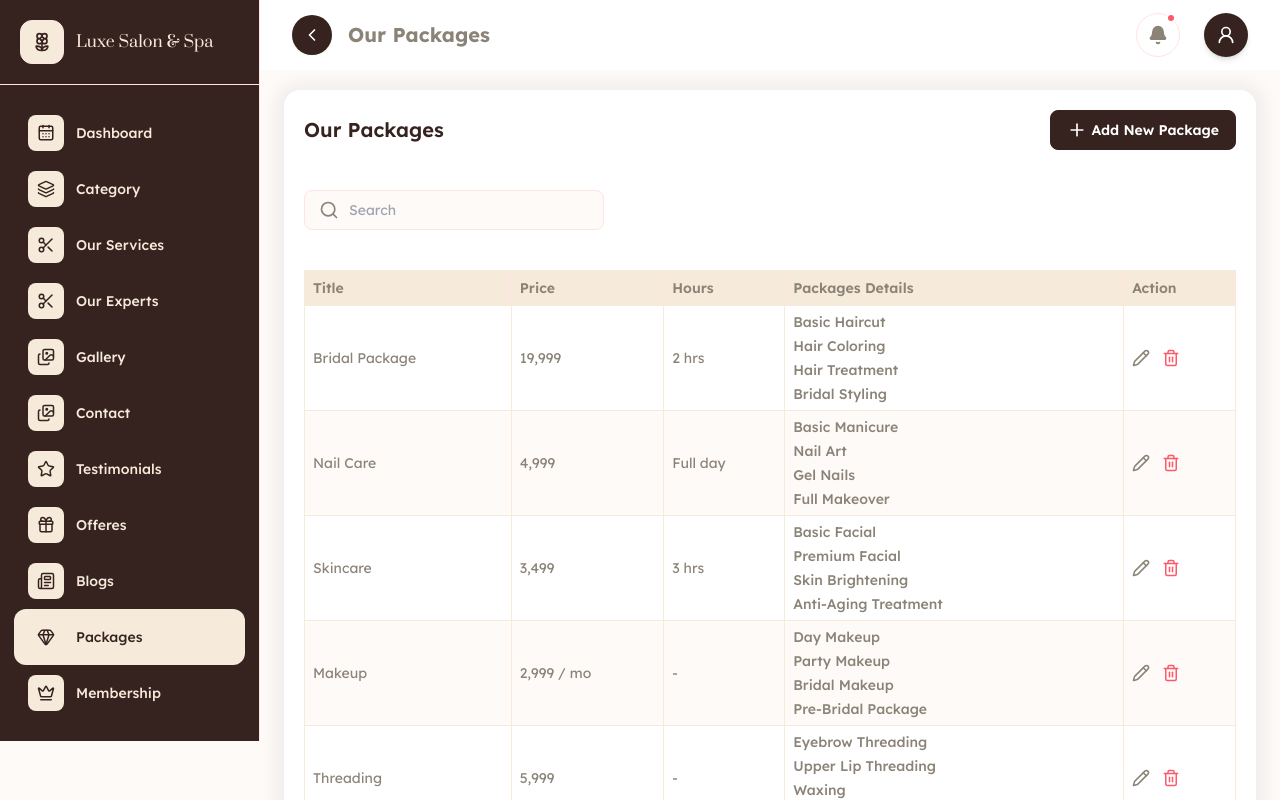
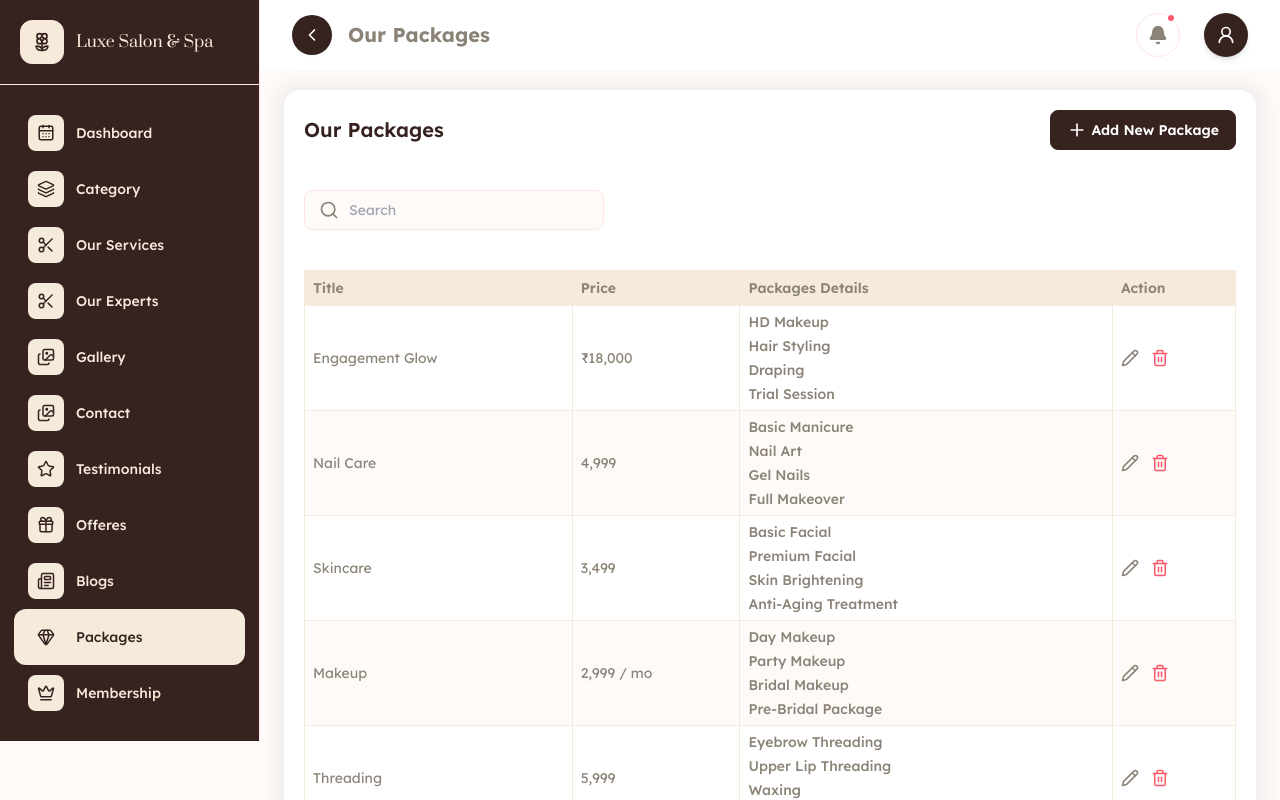
Before and after one commit to dhruviscalelot/Beauty_Parlour5_Admin, a React (Vite) app: page /packages in a window 1280 px wide. Built offline with nearby package versions, Linux system fonts and the light colour scheme; sample sign-in values are in the browser's storage; a web font is replaced by a local one.

Commit message:
services-packages-gallery for the changes implement

```diff
--- a/src/common/CommonArray.jsx
+++ b/src/common/CommonArray.jsx
@@ -106,9 +106,8 @@ export const MainMenu = [
 export const galleryTag = [,
     { value: "Bridal", label: "Bridal" },
     { value: "Hair", label: "Hair" },
-    { value: "Facial", label: "Facial" },
+    { value: "Skin", label: "Facial" },
     { value: "Nails", label: "Nails" },
-    { value: "Salon Interior", label: "Salon Interior" },
     { value: "Spa", label: "Spa" },
     { value: "Mehendi", label: "Mehendi" },
 ]
--- a/src/data/gallery.js
+++ b/src/data/gallery.js
@@ -13,7 +13,7 @@ export const galleryData = [
     image:
       "https://images.unsplash.com/photo-1487412947147-5cebf100ffc2?auto=format&fit=crop&w=800&q=80",
     type: "Image",
-    tag: "Hair Styling"
+    tag: "Hair"
   },
   {
     id: 3,
@@ -21,7 +21,7 @@ export const galleryData = [
     image:
       "https://images.unsplash.com/photo-1512496015851-a90fb38ba796?auto=format&fit=crop&w=800&q=80",
     type: "Image",
-    tag: "Facial"
+    tag: "Skin"
   },
   {
     id: 4,
@@ -29,7 +29,7 @@ export const galleryData = [
     image:
       "https://images.unsplash.com/photo-1570172619644-dfd03ed5d881?auto=format&fit=crop&w=800&q=80",
     type: "Image",
-    tag: "Nail Art"
+    tag: "Nails"
   },
   {
     id: 5,
@@ -45,5 +45,6 @@ export const galleryData = [
     image:
       "https://images.unsplash.com/photo-1560066984-138dadb4c035?auto=format&fit=crop&w=800&q=80",
     type: "Image",
+    tag: "Mehendi"
   },
 ];
--- a/src/data/ourexport.js
+++ b/src/data/ourexport.js
@@ -5,7 +5,7 @@ export const ourExportsData = [
         quote:
             "Founder & Lead Beautician",
         year: "18 years",
-        clientType: "Bridal makeup, skin therapy",
+        clientType: "Founder · Master Stylist",
         image: "https://images.unsplash.com/photo-1745434159123-5b99b94206ca?auto=format&fit=crop&w=500&h=500&q=80",
     },
     {
--- a/src/data/packages.js
+++ b/src/data/packages.js
@@ -2,27 +2,27 @@
 export const packagesData = [
     {
         id: 1,
-        title: "Bridal Package",
-        price: "19,999",
+        title: "Engagement Glow",
+        price: "₹18,000",
         hours:"2 hrs",
         packageDetails: [
             {
                 id: 1,
-                packageName: "Basic Haircut",
+                packageName: "HD makeup",
 
             },
             {
                 id: 2,
-                packageName: "Hair Coloring",
+                packageName: "Hair styling",
             },
             {
                 id: 3,
-                packageName: "Hair Treatment",
+                packageName: "Draping",
 
             },
             {
                 id: 4,
-                packageName: "Bridal Styling",
+                packageName: "Trial session",
 
             },
         ],
--- a/src/data/service.js
+++ b/src/data/service.js
@@ -13,7 +13,7 @@ export const servicesData = [
         service: "Haircut & Blow Dry",
         description: "Fresh shape, added volume · Everyday styling",
         duration: "30–45 min",
-        recommendedFor: "All hair types",
+        // recommendedFor: "All hair types",
         price: "500",
         status : "active"
     },
@@ -24,7 +24,7 @@ export const servicesData = [
         service: "Keratin Smoothening",
         description: "Fresh shape, added volume · Everyday styling",
         duration: "150 min",
-        recommendedFor: "All hair types",
+        // recommendedFor: "All hair types",
         price: "500",
           status : "Active"
     },
@@ -35,7 +35,7 @@ export const servicesData = [
         service: "Facial",
         description: "Fresh shape, added volume · Everyday styling",
         duration: "30–45 min",
-        recommendedFor: "All skin types",
+        // recommendedFor: "All skin types",
         price: "500",
           status : "Active"
     },
@@ -46,7 +46,7 @@ export const servicesData = [
         service: "Face Polish",
         description: "Fresh shape, added volume · Everyday styling",
         duration: "30–45 min",
-        recommendedFor: "All skin types",
+        // recommendedFor: "All skin types",
         price: "500",
           status : "Inactive"
     },
@@ -57,7 +57,7 @@ export const servicesData = [
         service: "Natural Party Makeup",
         description: "Fresh shape, added volume · Everyday styling",
         duration: "120 min",
-        recommendedFor: "All skin types",
+        // recommendedFor: "All skin types",
         price: "2500",
           status : "Active"
     },
@@ -68,7 +68,7 @@ export const servicesData = [
         service: "Bridal Makeup",
         description: "Fresh shape, added volume · Everyday styling",
         duration: "120 min",
-        recommendedFor: "All skin types",
+        // recommendedFor: "All skin types",
         price: "2500",
           status : "Inactive"
     },
@@ -79,7 +79,7 @@ export const servicesData = [
         service: "Classic Manicure",
         description: "Neat, nourished hands · Regular care",
         duration: "30 min",
-        recommendedFor: "All skin types",
+        // recommendedFor: "All skin types",
         price: "500",
     },
     {
@@ -89,7 +89,7 @@ export const servicesData = [
         service: "Nail Art",
         description: "Intricate designs · Express your creativity",
         duration: "30 min",
-        recommendedFor: "All skin types",
+        // recommendedFor: "All skin types",
         price: "500",
     },
 ]
--- a/src/index.css
+++ b/src/index.css
@@ -72,7 +72,7 @@ body {
 }
 
 .sidebar_link {
-  @apply w-full flex items-center py-2.5 2xl:py-3 px-3.5 2xl:px-4 rounded-xl text-14 2xl:text-16 font-medium text-l3 hover:bg-primary hover:text-l3;
+  @apply w-full flex items-center py-2.5 2xl:py-3 px-3.5 2xl:px-4 rounded-xl text-14 2xl:text-16 font-medium text-l3 hover:bg-l3 hover:text-primary;
 }
 
 .sidebar_link_active {
--- a/src/pages/Gallery/AddEditGallery.jsx
+++ b/src/pages/Gallery/AddEditGallery.jsx
@@ -65,6 +65,10 @@ const AddEditGallery = ({ Data, onClose }) => {
         setSubmitting(false)
     }
 
+
+
+
+
     return (
         <div className="fixed inset-0 w-full h-screen bg-g1/30 backdrop-blur-sm z-50 flex overflow-y-auto" onClick={() => onClose(false)}>
             <div className="w-full h-fit py-12 px-5 flex">
@@ -81,16 +85,15 @@ const AddEditGallery = ({ Data, onClose }) => {
                                 <div className="w-full relative">
                                     <label className="label">Tag <span className='text-red '>*</span></label>
                                     {/* <Field type="text" className="input" name="tag" placeholder="Enter Tag" /> */}
-
-                                    <CustomDropdown
+                                     <CustomDropdown
                                         value={values.tag}
                                         name="tag"
-                                        placeholder="Select Category"
+                                        placeholder="Select Taf"
                                         options={galleryTag}
                                         onType={(val) => setFieldValue("tag", val)}
                                         onSelect={(val) => setFieldValue("tag", val.value)}
                                         onTouched={() =>
-                                            setFieldValue("tag", values.category.trim())
+                                            setFieldValue("tag", values.tag.trim())
                                         }
                                     />
                                     <ErrorMessage name="tag" component="span" className="error -bottom-2" />
--- a/src/pages/OurServices/AddEditOurServices.jsx
+++ b/src/pages/OurServices/AddEditOurServices.jsx
@@ -108,7 +108,7 @@ const AddEditOurServices = () => {
                             </div>
 
                             <div className="flex flex-wrap items-start -mx-1.5 xl:-mx-2.5 2xl:-mx-3.5">
-                                <div className="w-full md:w-1/3 p-1.5 xl:p-2.5 2xl:p-3.5 relative">
+                                <div className="w-full md:w-1/2 p-1.5 xl:p-2.5 2xl:p-3.5 relative">
                                     <label className="label">Category Name <span className='text-red '>*</span></label>
                                     {/* <Field type="text" className="input" name="name" placeholder="Enter Category Name" /> */}
                                     <CustomDropdown
@@ -128,13 +128,13 @@ const AddEditOurServices = () => {
 
 
 
-                                <div className="w-full md:w-1/3 p-1.5 xl:p-2.5 2xl:p-3.5 relative">
+                                <div className="w-full md:w-1/2 p-1.5 xl:p-2.5 2xl:p-3.5 relative">
                                     <label className="label">Service Name <span className='text-red '>*</span></label>
                                     <Field type="text" className="input" name="service" placeholder="Enter Client Type" />
                                     <ErrorMessage name="service" component="span" className="error" />
                                 </div>
 
-                                <div className="w-full md:w-1/3 p-1.5 xl:p-2.5 2xl:p-3.5 relative">
+                                <div className="w-full md:w-1/2 p-1.5 xl:p-2.5 2xl:p-3.5 relative">
                                     <label className="label">Duration <span className='text-red '>*</span></label>
                                     <Field type="text" className="input" name="duration" placeholder="Enter Duration" />
                                     <ErrorMessage name="duration" component="span" className="error" />
@@ -142,11 +142,11 @@ const AddEditOurServices = () => {
 
 
 
-                                <div className="w-full md:w-1/2 p-1.5 xl:p-2.5 2xl:p-3.5 relative">
+                                {/* <div className="w-full md:w-1/2 p-1.5 xl:p-2.5 2xl:p-3.5 relative">
                                     <label className="label">Recommended For <span className='text-red '>*</span></label>
                                     <Field type="text" className="input" name="recommendedfor" placeholder="Enter Recommended For" />
                                     <ErrorMessage name="recommendedfor" component="span" className="error" />
-                                </div>
+                                </div> */}
 
 
                                 <div className="w-full md:w-1/2 p-1.5 xl:p-2.5 2xl:p-3.5 relative">
--- a/src/pages/OurServices/OurServices.jsx
+++ b/src/pages/OurServices/OurServices.jsx
@@ -39,7 +39,7 @@ const OurServices = () => {
     { key: "service", label: "Service Name", className: "w-[200px]", renderCell: (key, row) => row?.service || "-" },
     { key: "description", label: "Description", className: "w-[200px]", renderCell: (key, row) => row?.description || "-" },
     { key: "duration", label: "Duration", className: "w-[200px]", renderCell: (key, row) => row?.duration || "-" },
-    { key: "recommendedFor", label: "Recommended For", className: "w-[200px]", renderCell: (key, row) => row?.recommendedFor || "-" },
+    // { key: "recommendedFor", label: "Recommended For", className: "w-[200px]", renderCell: (key, row) => row?.recommendedFor || "-" },
     { key: "price", label: "Price", className: "w-[200px]", renderCell: (key, row) => row?.price || "-" },
     {
       key: "status",
--- a/src/pages/Packages/AddEditPackages.jsx
+++ b/src/pages/Packages/AddEditPackages.jsx
@@ -85,13 +85,13 @@ const AddEditPackages = () => {
                             </div>
 
                             <div className="flex flex-wrap items-start -mx-1.5 xl:-mx-2.5 2xl:-mx-3.5">
-                                <div className="w-full md:w-1/3 p-1.5 xl:p-2.5 2xl:p-3.5 relative">
+                                <div className="w-full md:w-1/2 p-1.5 xl:p-2.5 2xl:p-3.5 relative">
                                     <label className="label">Title <span className='text-red '>*</span></label>
                                     <Field type="text" className="input" name="title" placeholder="Enter Title" />
                                     <ErrorMessage name="title" component="span" className="error" />
                                 </div>
 
-                                <div className="w-full md:w-1/3 p-1.5 xl:p-2.5 2xl:p-3.5 relative">
+                                <div className="w-full md:w-1/2 p-1.5 xl:p-2.5 2xl:p-3.5 relative">
                                     <label className="label">Price <span className='text-red '>*</span></label>
                                     <Field type="text" className="input" name="price" placeholder="Enter Price" />
                                     <ErrorMessage name="price" component="span" className="error" />
@@ -99,11 +99,11 @@ const AddEditPackages = () => {
 
 
 
-                                <div className="w-full md:w-1/3 p-1.5 xl:p-2.5 2xl:p-3.5 relative">
+                                {/* <div className="w-full md:w-1/3 p-1.5 xl:p-2.5 2xl:p-3.5 relative">
                                     <label className="label">Hours <span className='text-red '>*</span></label>
                                     <Field type="text" className="input" name="hours" placeholder="Enter Hours" />
                                     <ErrorMessage name="hours" component="span" className="error" />
-                                </div>
+                                </div> */}
                             </div>
 
 
--- a/src/pages/Packages/Packages.jsx
+++ b/src/pages/Packages/Packages.jsx
@@ -16,7 +16,7 @@ const Packages = () => {
   const columns = [
     { key: "title", label: "Title", renderCell: (key, row) => row?.title || "-" },
     { key: "price", label: "Price", renderCell: (key, row) => row?.price || "-" },
-    { key: "hours", label: "Hours", renderCell: (key, row) => row?.hours || "-" },
+    // { key: "hours", label: "Hours", renderCell: (key, row) => row?.hours || "-" },
     {
       key: "packageDetails",
       label: "Packages Details",
```
